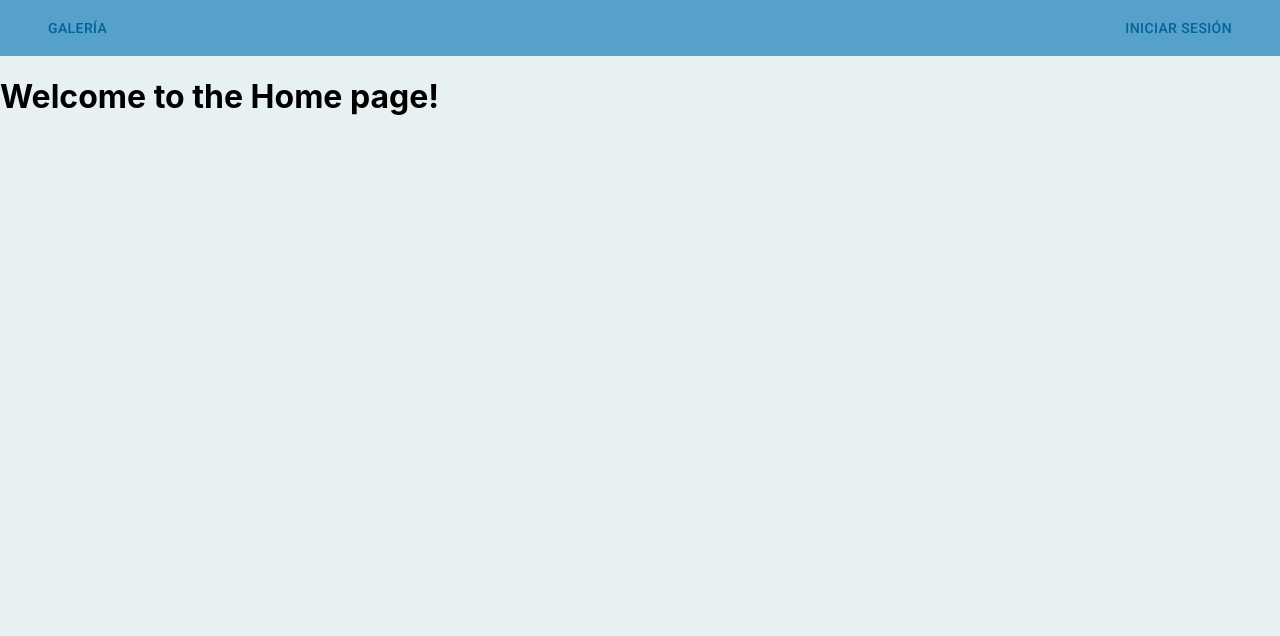
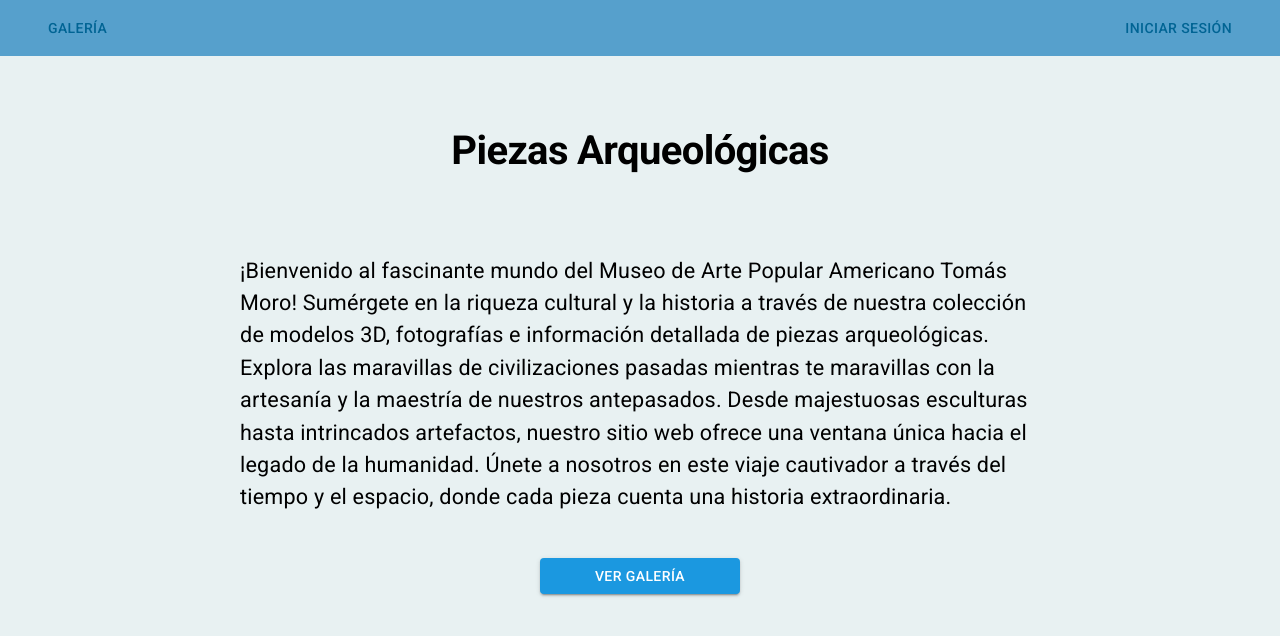
Before and after one commit to camilaF2022/Catalogo-, a React (Create React App) app in the folder catalogo-arqueologico/: page / in a window 1280 px wide. Shown: the top 636 px of the page. Built offline with nearby package versions, Linux system fonts and the light colour scheme.

Commit message:
se implementa la vista de la Homepage

```diff
--- a/catalogo-arqueologico/src/pages/Home/Home.jsx
+++ b/catalogo-arqueologico/src/pages/Home/Home.jsx
@@ -1,12 +1,65 @@
 import React from 'react';
+import Typography from "@mui/material/Typography";
+import { styled } from "@mui/material/styles";
+import Box from "@mui/material/Box";
+import Button from "@mui/material/Button";
+import { Stack } from "@mui/material";
+import { Link } from "react-router-dom";
 
 const Home = () => {
     return (
-        <div>
-            <h1>Welcome to the Home page!</h1>
-            {/* Add your content here */}
-        </div>
+        <CustomStack>
+            <CustomBox>
+                <CustomTypography variant="h1">Piezas Arqueológicas</CustomTypography>
+                <CustomText>
+                ¡Bienvenido al fascinante mundo del Museo de Arte Popular Americano Tomás Moro!
+                 Sumérgete en la riqueza cultural y la historia a través de nuestra colección de modelos 3D, fotografías e información detallada de piezas arqueológicas. Explora las maravillas de civilizaciones pasadas mientras te maravillas con la artesanía y la maestría de nuestros antepasados. Desde majestuosas esculturas hasta intrincados artefactos, nuestro sitio web ofrece una ventana única hacia el legado de la humanidad. Únete a nosotros en este viaje cautivador a través del tiempo y el espacio, donde cada pieza cuenta una historia extraordinaria.
+                </CustomText>
+                <Link to="/gallery">
+                    <CustomButton variant="contained" color="primary">
+                    Ver galería
+                    </CustomButton>
+                </Link>
+            </CustomBox>
+    </CustomStack>
     );
 };
 
+const CustomStack = styled(Stack)(({ theme }) => ({
+    justifyContent: "center",
+    alignItems: "center",
+    rowGap: theme.spacing(1),
+    padding: theme.spacing(4),
+
+  }));
+
+  const CustomTypography = styled(Typography)(({ theme }) => ({
+    marginTop: theme.spacing(1),
+    marginBottom: theme.spacing(10), // Incrementa la separación con el texto siguiente
+  }));
+
+  const CustomBox = styled(Box)(({ theme }) => ({
+    display: "flex",
+    flexDirection: "column",
+    padding: theme.spacing(4),
+    textAlign: 'center',
+    maxWidth: '800px',
+    margin: '0 auto',
+  }));
+
+  const CustomButton = styled(Button)(({ theme }) => ({
+    marginTop: theme.spacing(3.5),
+    width: '200px', // Ajustar la longitud del botón
+    alignSelf: 'center', // Centrar el botón
+  }));
+
+  const CustomText = styled(Typography)(({ theme }) => ({
+    marginBottom: theme.spacing(2),
+
+    textAlign: 'left', // Alinear el texto a la izquierda
+    fontSize: '1.35rem', // Hacer el texto más grande
+  }));
+
+
+
 export default Home;
```
